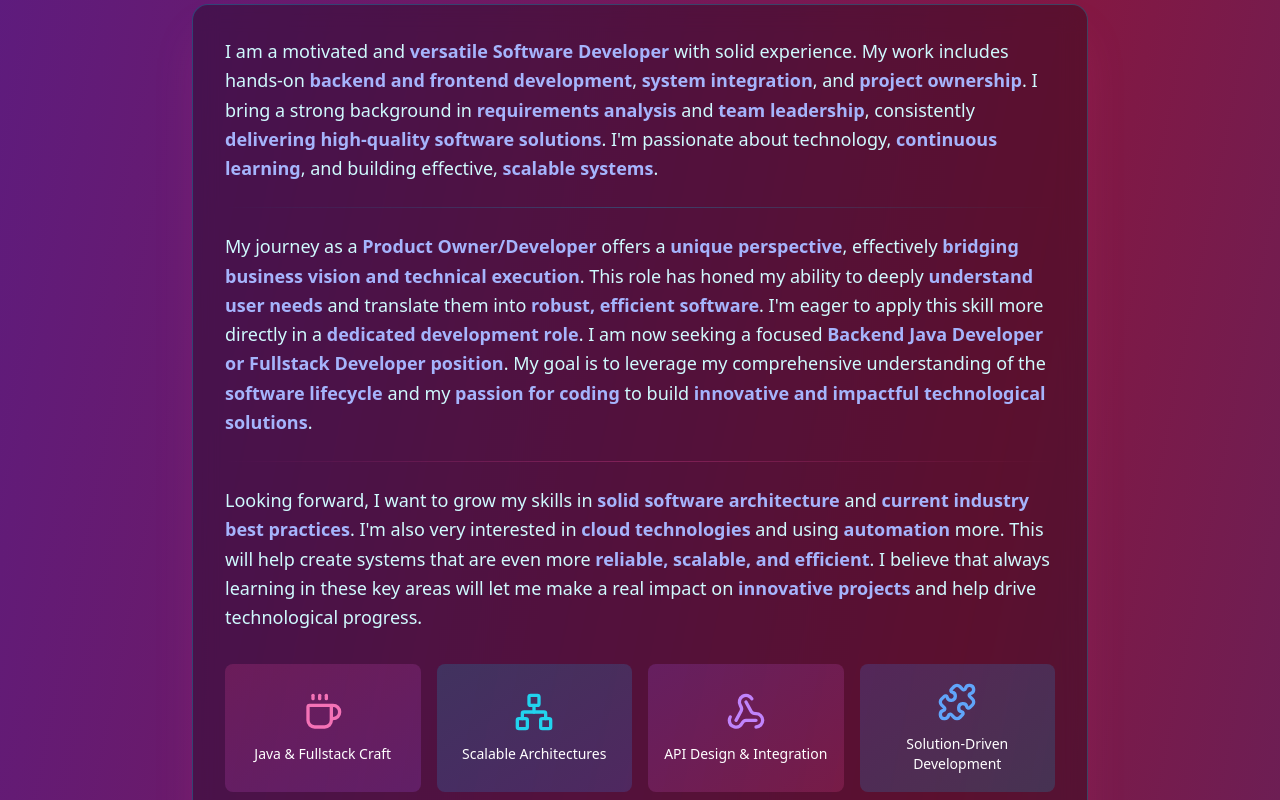
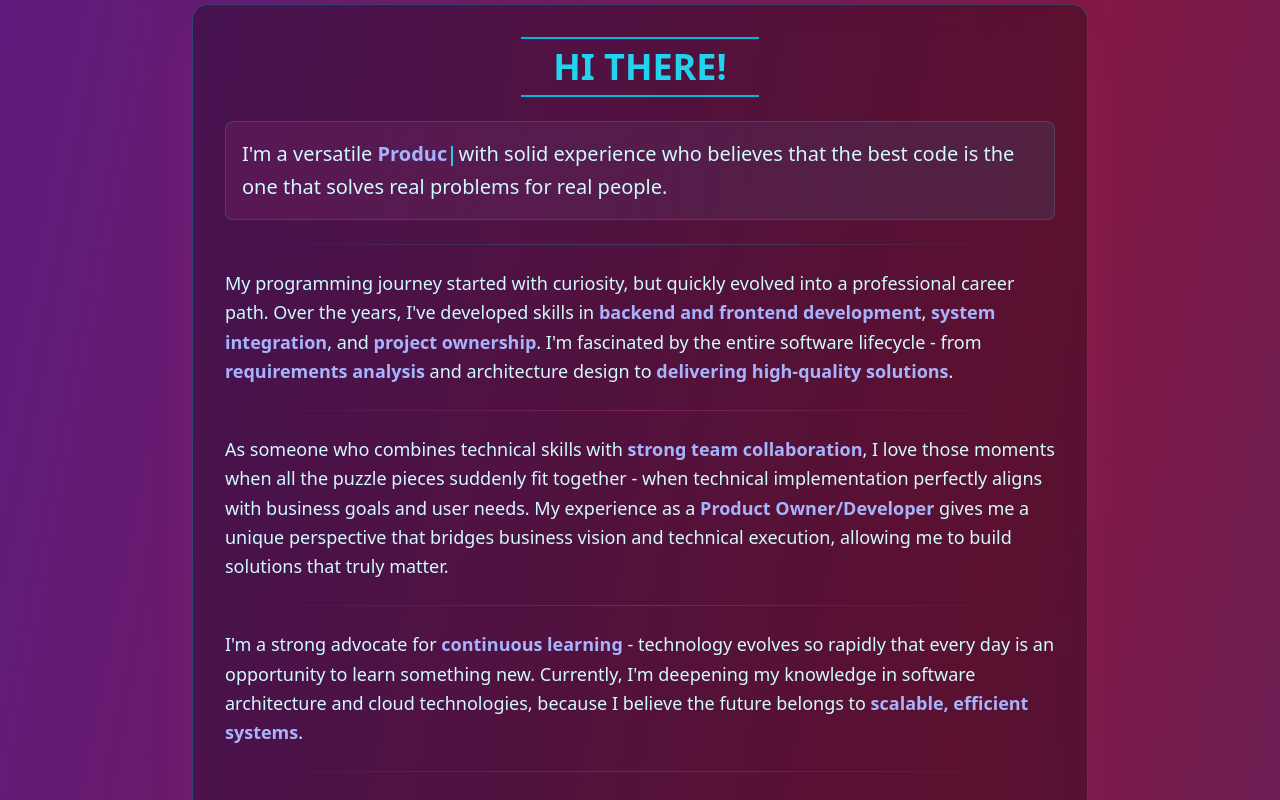
Before and after one commit to krzysztofprzybysz-dev/portfolio-website, a React (Create React App) app: page / in a window 1280 px wide. Shown: the part 940-1740 px from the top of the page. Built offline with nearby package versions, Linux system fonts and the light colour scheme.

Commit message:
Enhance About section with Typewriter effect for roles and add blinking cursor animation

```diff
--- a/src/components/About.js
+++ b/src/components/About.js
@@ -1,7 +1,21 @@
 import React, { forwardRef } from 'react';
 import { Coffee, Network, Webhook, Puzzle, Lightbulb, Users, Rocket, BookOpen } from 'lucide-react';
+import TypewriterEffect from './TypewriterEffect';
 
 const About = forwardRef((props, ref) => {
+    const rolesList = [
+        "Software Developer",
+        "Product Owner",
+        "Backend Developer",
+        "Full-stack Developer",
+        "Problem Solver",
+        "Solution Builder",
+        "Team Collaborator",
+        "Technology Enthusiast",
+        "Code Craftsman",
+        "System Architect"
+    ];
+
     return (
         <section ref={ref} id="about" className="py-12 px-6 vaporwave-section">
             <div className="container mx-auto max-w-4xl">
@@ -13,21 +27,39 @@ const About = forwardRef((props, ref) => {
             [ About Me ]
           </span>
                 </h2>
+
                 <div className="bg-black/30 backdrop-blur-md rounded-2xl p-8 border border-cyan-500/30 shadow-2xl shadow-pink-500/20 scroll-animate animate-up mb-12">
-                    <p className="text-lg leading-relaxed mb-4 text-cyan-100 scroll-animate animate-left">
-                        I am a motivated and <strong className="text-indigo-300">versatile Software Developer</strong> with solid experience. My work includes hands-on <strong className="text-indigo-300">backend and frontend development</strong>, <strong className="text-indigo-300">system integration</strong>, and <strong className="text-indigo-300">project ownership</strong>. I bring a strong background in <strong className="text-indigo-300">requirements analysis</strong> and <strong className="text-indigo-300">team leadership</strong>, consistently <strong className="text-indigo-300">delivering high-quality software solutions</strong>. I'm passionate about technology, <strong className="text-indigo-300">continuous learning</strong>, and building effective, <strong className="text-indigo-300">scalable systems</strong>.
+                    {/* Napis HI THERE! przeniesiony z powrotem do środka boxu */}
+                    <div className="mb-6 text-center">
+                        <h3 className="text-3xl sm:text-4xl font-bold text-cyan-400 inline-block px-8 py-2 border-b-2 border-t-2 border-cyan-500">HI THERE!</h3>
+                    </div>
+
+                    <p className="text-xl leading-relaxed mb-6 text-cyan-100 scroll-animate animate-left bg-gradient-to-r from-pink-500/10 to-cyan-500/10 p-4 rounded-lg border border-cyan-400/20">
+                        I'm a versatile <TypewriterEffect phrases={rolesList} typingSpeed={80} deletingSpeed={40} pauseTime={1500} /> with solid experience who believes that the best code is the one that solves real problems for real people.
                     </p>
 
                     <div className="h-px bg-gradient-to-r from-transparent via-cyan-500/30 to-transparent my-6"></div>
 
-                    <p className="text-lg leading-relaxed mb-4 text-cyan-100 scroll-animate animate-right">
-                        My journey as a <strong className="text-indigo-300">Product Owner/Developer</strong> offers a <strong className="text-indigo-300">unique perspective</strong>, effectively <strong className="text-indigo-300">bridging business vision and technical execution</strong>. This role has honed my ability to deeply <strong className="text-indigo-300">understand user needs</strong> and translate them into <strong className="text-indigo-300">robust, efficient software</strong>. I'm eager to apply this skill more directly in a <strong className="text-indigo-300">dedicated development role</strong>. I am now seeking a focused <strong className="text-indigo-300">Backend Java Developer or Fullstack Developer position</strong>. My goal is to leverage my comprehensive understanding of the <strong className="text-indigo-300">software lifecycle</strong> and my <strong className="text-indigo-300">passion for coding</strong> to build <strong className="text-indigo-300">innovative and impactful technological solutions</strong>.
+                    <p className="text-lg leading-relaxed mb-6 text-cyan-100 scroll-animate animate-right">
+                        My programming journey started with curiosity, but quickly evolved into a professional career path. Over the years, I've developed skills in <strong className="text-indigo-300">backend and frontend development</strong>, <strong className="text-indigo-300">system integration</strong>, and <strong className="text-indigo-300">project ownership</strong>. I'm fascinated by the entire software lifecycle - from <strong className="text-indigo-300">requirements analysis</strong> and architecture design to <strong className="text-indigo-300">delivering high-quality solutions</strong>.
                     </p>
 
                     <div className="h-px bg-gradient-to-r from-transparent via-pink-500/30 to-transparent my-6"></div>
 
-                    <p className="text-lg leading-relaxed mb-4 text-cyan-100 scroll-animate animate-left">
-                        Looking forward, I want to grow my skills in <strong className="text-indigo-300">solid software architecture</strong> and <strong className="text-indigo-300">current industry best practices</strong>. I'm also very interested in <strong className="text-indigo-300">cloud technologies</strong> and using <strong className="text-indigo-300">automation</strong> more. This will help create systems that are even more <strong className="text-indigo-300">reliable, scalable, and efficient</strong>. I believe that always learning in these key areas will let me make a real impact on <strong className="text-indigo-300">innovative projects</strong> and help drive technological progress.
+                    <p className="text-lg leading-relaxed mb-6 text-cyan-100 scroll-animate animate-left">
+                        As someone who combines technical skills with <strong className="text-indigo-300">strong team collaboration</strong>, I love those moments when all the puzzle pieces suddenly fit together - when technical implementation perfectly aligns with business goals and user needs. My experience as a <strong className="text-indigo-300">Product Owner/Developer</strong> gives me a unique perspective that bridges business vision and technical execution, allowing me to build solutions that truly matter.
+                    </p>
+
+                    <div className="h-px bg-gradient-to-r from-transparent via-cyan-500/30 to-transparent my-6"></div>
+
+                    <p className="text-lg leading-relaxed mb-6 text-cyan-100 scroll-animate animate-right">
+                        I'm a strong advocate for <strong className="text-indigo-300">continuous learning</strong> - technology evolves so rapidly that every day is an opportunity to learn something new. Currently, I'm deepening my knowledge in software architecture and cloud technologies, because I believe the future belongs to <strong className="text-indigo-300">scalable, efficient systems</strong>.
+                    </p>
+
+                    <div className="h-px bg-gradient-to-r from-transparent via-pink-500/30 to-transparent my-6"></div>
+
+                    <p className="text-lg leading-relaxed text-cyan-100 scroll-animate animate-left text-center">
+                        I'm looking for opportunities where I can leverage my versatility and passion for building innovative technological solutions that make a real impact.
                     </p>
                     <div className="grid grid-cols-2 sm:grid-cols-4 gap-4 mt-8">
                         <div className="bg-gradient-to-br from-pink-500/20 to-purple-500/20 p-4 rounded-lg text-center scroll-animate animate-up flex flex-col items-center justify-center h-32">
--- /dev/null
+++ b/src/components/TypewriterEffect.js
@@ -0,0 +1,69 @@
+import React, { useState, useEffect, useRef } from 'react';
+
+const TypewriterEffect = ({ phrases, typingSpeed = 100, deletingSpeed = 50, pauseTime = 2000 }) => {
+  const [displayText, setDisplayText] = useState('');
+  const [index, setIndex] = useState(0);
+  const [isTyping, setIsTyping] = useState(true);
+  const phraseIndex = useRef(0);
+  const timer = useRef(null);
+
+  // Cleanup function to clear timers
+  useEffect(() => {
+    return () => {
+      if (timer.current) clearTimeout(timer.current);
+    };
+  }, []);
+
+  // Main typing effect logic
+  useEffect(() => {
+    // Validate phrases array
+    if (!phrases || phrases.length === 0) return;
+
+    const currentPhrase = phrases[phraseIndex.current];
+
+    // Clear any existing timeout
+    if (timer.current) clearTimeout(timer.current);
+
+    // Typing logic
+    if (isTyping) {
+      // If we've completed typing the current phrase
+      if (index >= currentPhrase.length) {
+        // Pause before starting to delete
+        timer.current = setTimeout(() => {
+          setIsTyping(false);
+        }, pauseTime);
+        return;
+      }
+
+      // Type next character
+      timer.current = setTimeout(() => {
+        setDisplayText(currentPhrase.substring(0, index + 1));
+        setIndex(index + 1);
+      }, typingSpeed);
+    }
+    // Deleting logic
+    else {
+      if (index <= 0) {
+        // Move to the next phrase
+        phraseIndex.current = (phraseIndex.current + 1) % phrases.length;
+        setIsTyping(true);
+        return;
+      }
+
+      // Delete a character
+      timer.current = setTimeout(() => {
+        setDisplayText(currentPhrase.substring(0, index - 1));
+        setIndex(index - 1);
+      }, deletingSpeed);
+    }
+  }, [index, isTyping, phrases, typingSpeed, deletingSpeed, pauseTime]);
+
+  return (
+    <span className="text-indigo-300 font-semibold inline">
+      {displayText}
+      <span className="inline-block w-0.5 h-5 bg-cyan-400 ml-1 align-middle animate-[blink_1s_infinite]"></span>
+    </span>
+  );
+};
+
+export default TypewriterEffect;
--- a/src/styles/animations.css
+++ b/src/styles/animations.css
@@ -203,3 +203,17 @@
 .animated-arrow {
   animation: arrowBounce 2s infinite, arrowGlow 2s infinite alternate;
 }
+
+/* Blinking Cursor Animation */
+@keyframes blink {
+  0%, 100% {
+    opacity: 1;
+  }
+  50% {
+    opacity: 0;
+  }
+}
+
+.animate-blink {
+  animation: blink 1s step-end infinite;
+}
--- a/src/styles/globals.css
+++ b/src/styles/globals.css
@@ -29,7 +29,14 @@ body {
         color: transparent;
         background-clip: text;
         background-image: linear-gradient(to right, #ff71ce, #b967ff, #01cdfe);
-        text-shadow: 0 0 5px rgba(255, 113, 206, 0.5), 0 0 10px rgba(1, 205, 254, 0.5);
+    }
+
+    .glow-text {
+        text-shadow: 0 0 5px rgba(255, 140, 205, 0.5),
+                     0 0 10px rgba(1, 205, 254, 0.5),
+                     0 0 20px rgba(185, 103, 255, 0.3);
+        position: relative;
+        z-index: 2;
     }
 
     .neon-border {
```
